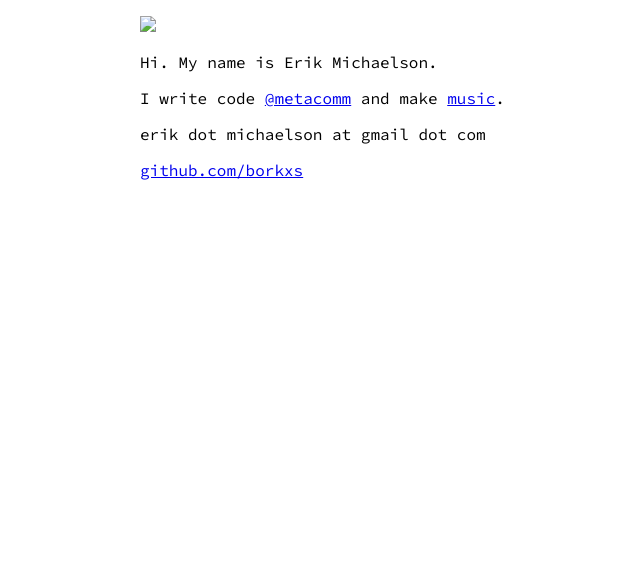
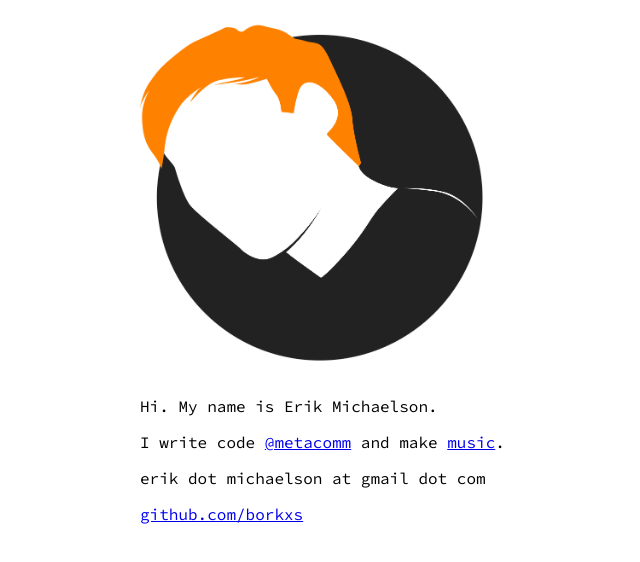
Before and after one commit to borkxs/borkxs.com, a plain HTML site: page index.html in a window 1280 px wide. Shown: the whole page, without its empty margins (300-940 px from the left). Drawn offline with Linux system fonts and the light colour scheme.

Commit message:
match changed file name

```diff
--- a/index.html
+++ b/index.html
@@ -23,7 +23,7 @@
 
 <body>
   <section id="welcome">
-    <p><img id="logo" src="/vecterik6.png" /></p>
+    <p><img id="logo" src="/logo.png" /></p>
     <p>Hi. My name is Erik Michaelson.</p>
     <p>I write code <a href="http://twitter.com/metacomm">@metacomm</a> and make <a href="http://soundcloud.com/insulttogingery">music</a>.</p>
     <p>erik dot michaelson at gmail dot com</p>
```
